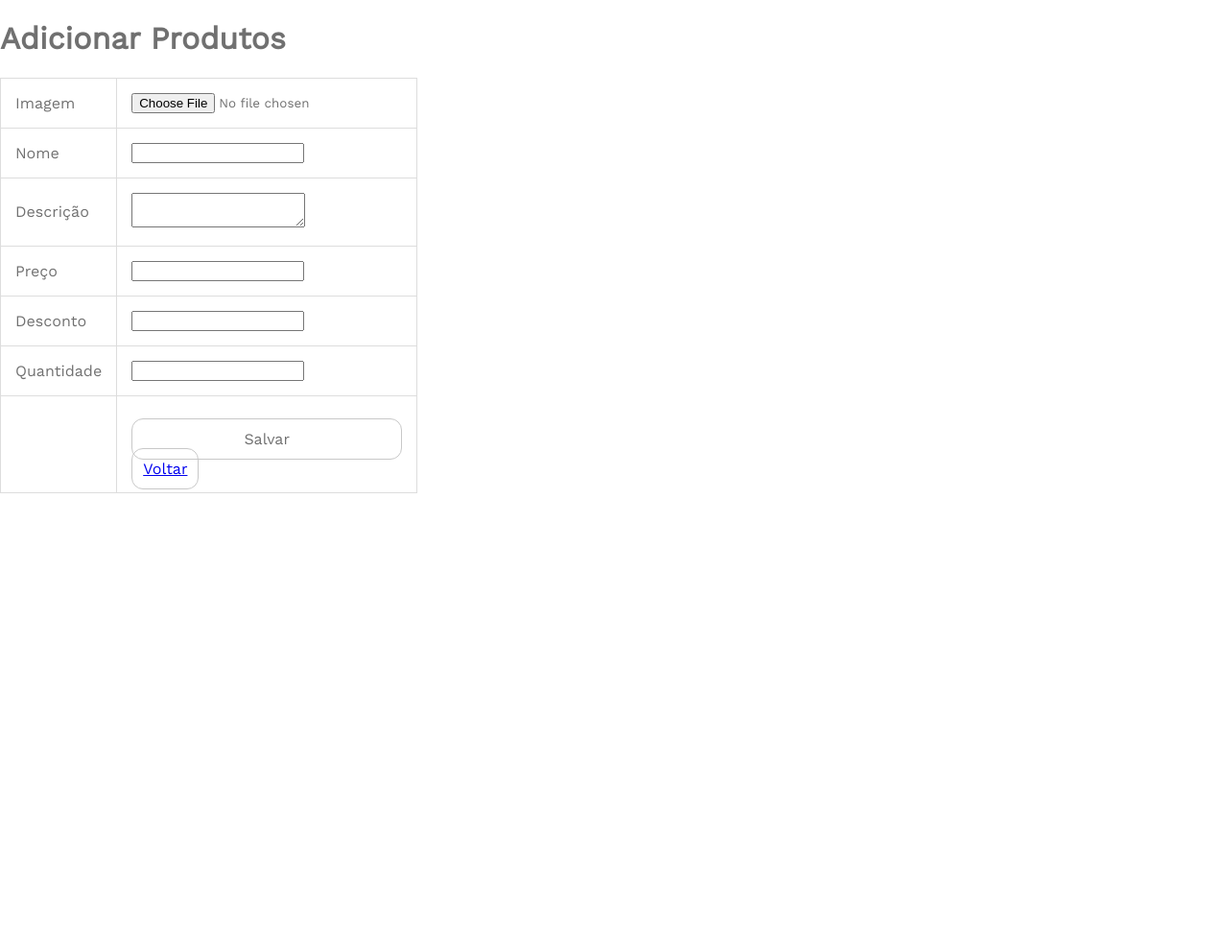
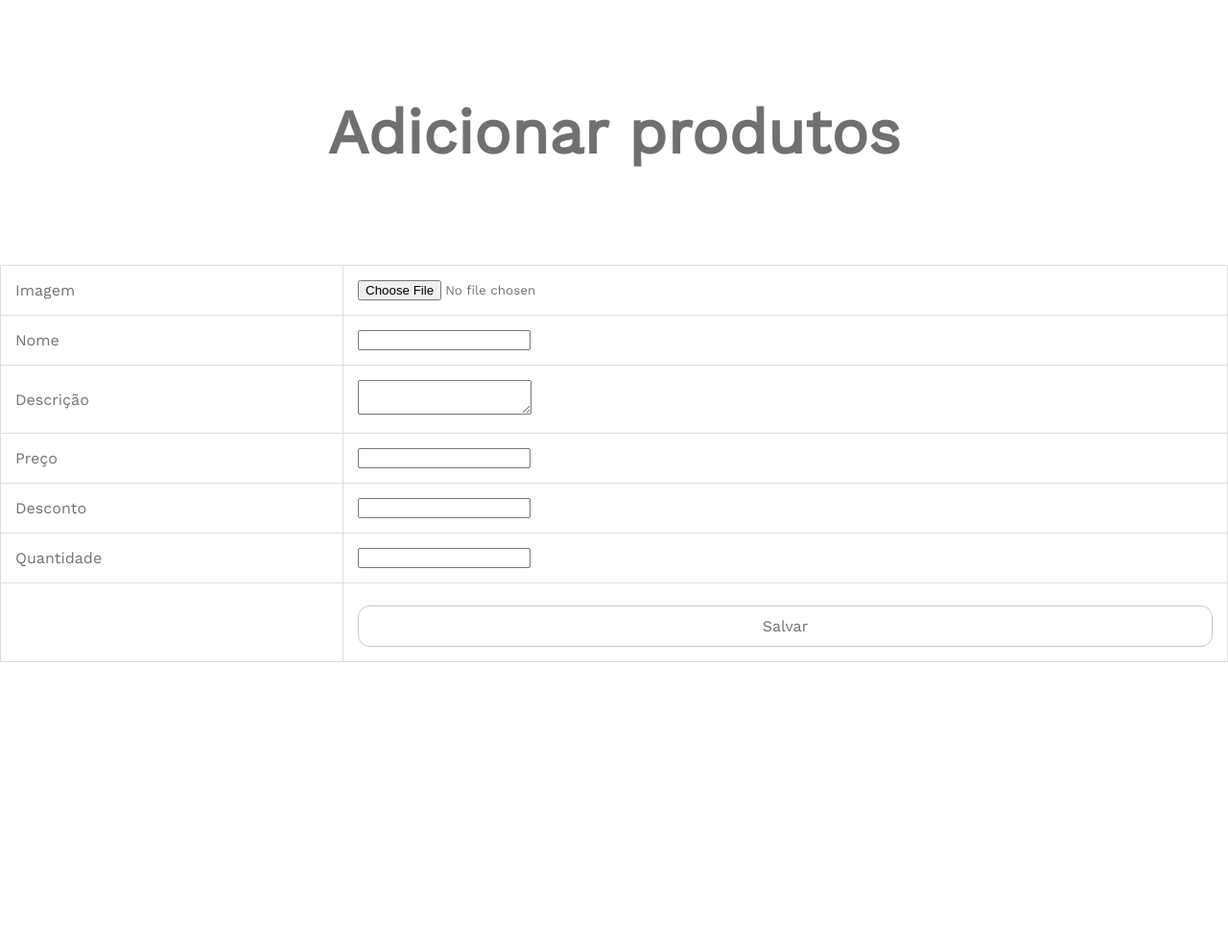
Before and after one commit to LuanContarin/Cinderela, a PHP site: page /criar.php in a window 1280 px wide. Shown: the part 101-1091 px from the top of the page at 96% size. Before the commit the page ends 615 px from the top, so only its background shows below. Run offline with PHP 8.4, Linux system fonts and the light colour scheme.

Commit message:
Adicionar produtos.php

```diff
--- a/criar.php
+++ b/criar.php
@@ -3,12 +3,12 @@
 include 'conexion.php';
 ?>
 
-<div class="container">
+<div class="tac" style="margin: 100px;font-size: 2em;">
+  <h1>Adicionar produtos</h1>
+</div>
 
-  <div class="page-header">
-    <h1>Adicionar Produtos</h1>
-  </div>
-</div>
+<div class="table-wrapper-wrapper">
+  <div class="table-wrapper">
 
 <?php
 
@@ -95,7 +95,7 @@
 
 <!-- HTML dos produtos -->
   <form action="<?php echo htmlspecialchars($_SERVER["PHP_SELF"]);?>" enctype="multipart/form-data" method="POST">
-  <table class='table table-hover table-responsive table-bordered'>
+  <table style="width: 100%">
     <tr>
       <td>Imagem</td>
       <td><input type='file' name='imagem' class='form-control' /></td>
@@ -124,12 +124,14 @@
       <td></td>
       <td>
         <input type='submit' value='Salvar' class='btn btn-primary' />
-        <a href='produtos.php' class='btn btn-danger'>Voltar</a>
       </td>
     </tr>
   </table>
 </form>
 
+  </div>
+</div>
+
 <?php
 require 'footer.php';
 ?>
--- a/css/admin.css
+++ b/css/admin.css
@@ -19,6 +19,11 @@
   word-break: break-all;
 }
 
+.admin-btn-wrapper {
+  margin: 16px 0;
+  width: 200px;
+}
+
 th, td {
   padding: 15px;
 }
```
Also changed, not shown: produtos.php (+8 -1 lines).
